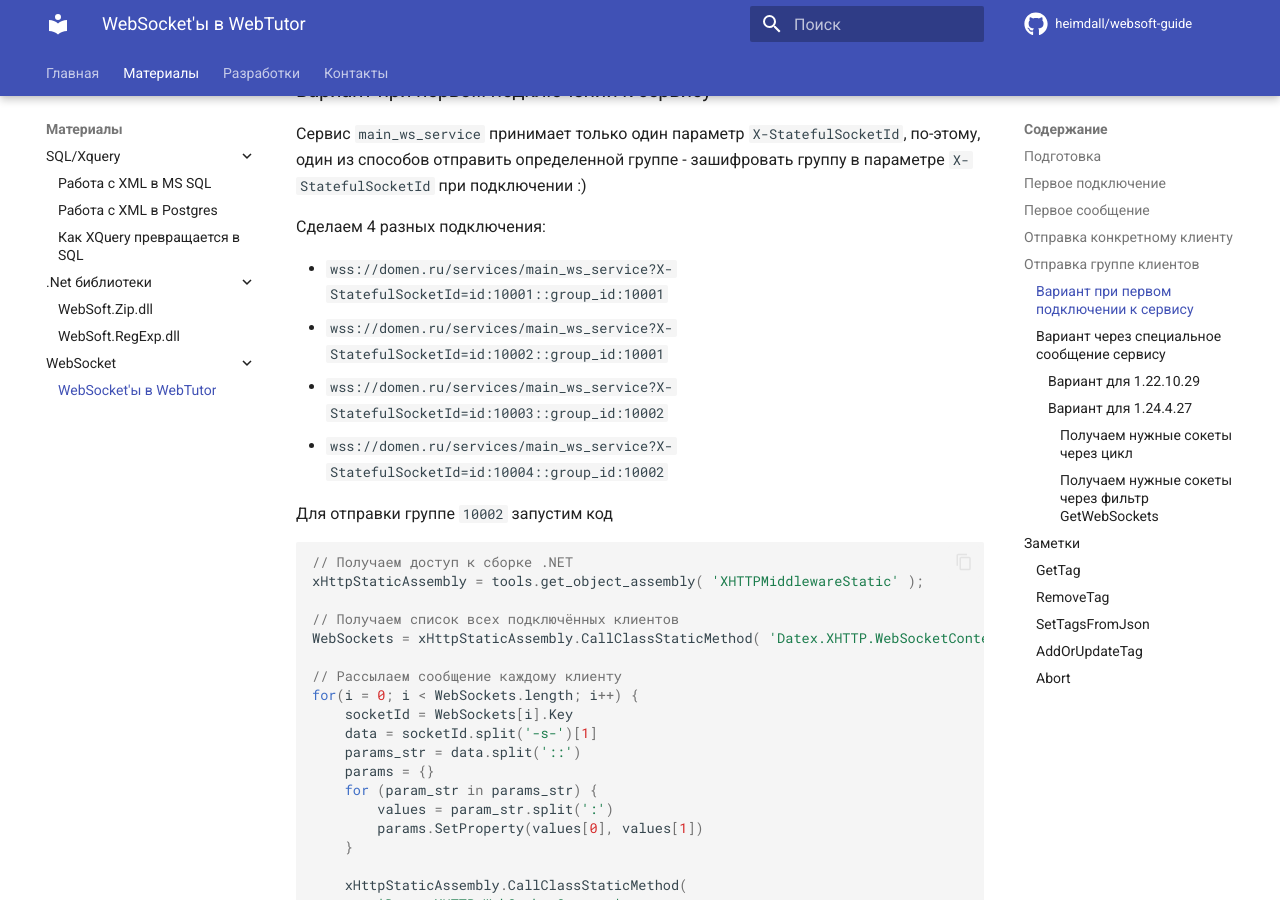
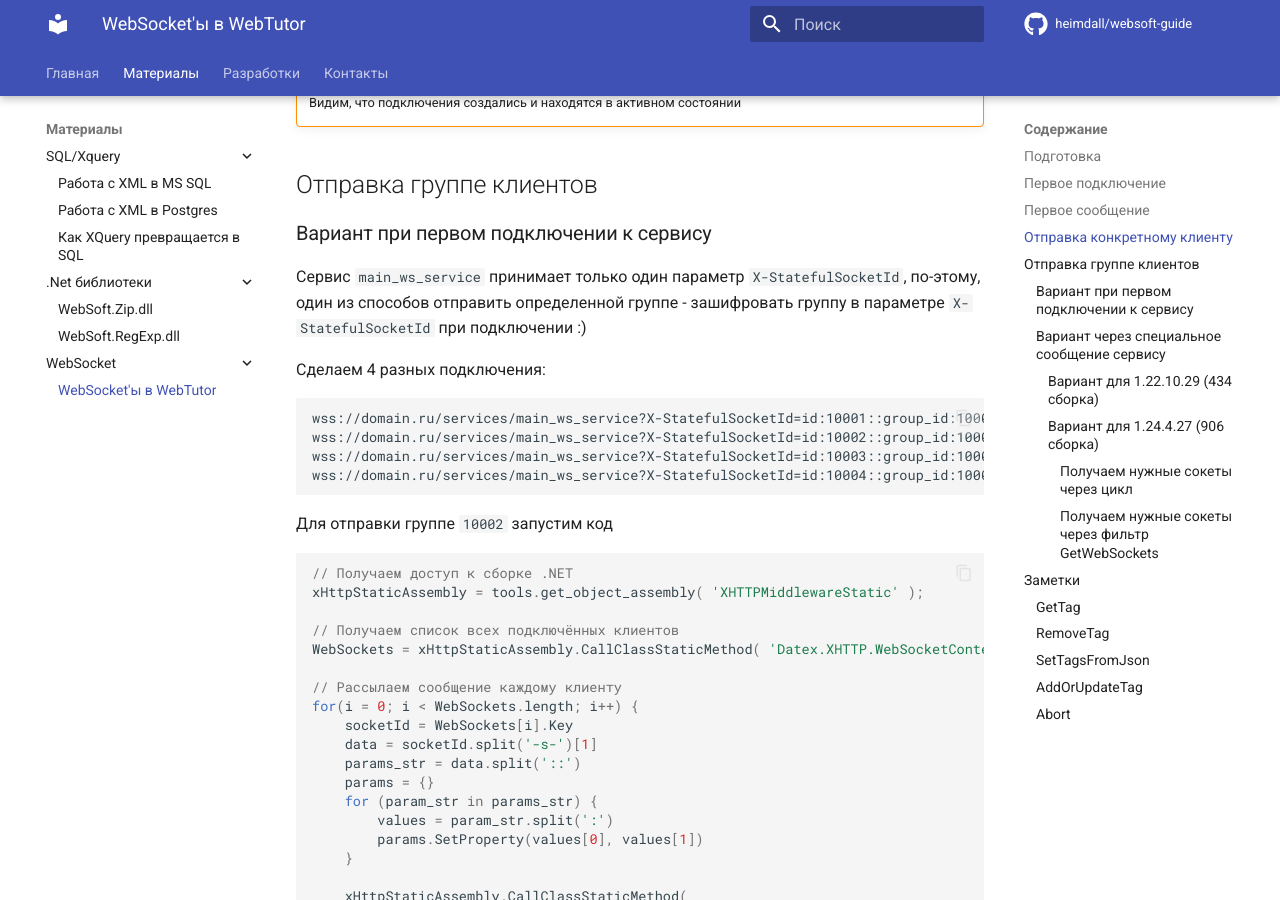
Before and after one commit to GaliFrey/websoft-guide, an MkDocs documentation site: the page built from docs/materials/websocket-tutorial/index.md, in a window 1280 px wide and 900 px high, scrolled down 9469 px. Built offline with MkDocs 1.6.1 and Material for MkDocs 9.7.7, drawn with Linux system fonts in a browser that asks for light colours; comment, search, counter and statistics services are not loaded; some of the changed text lies outside the part shown.

Commit message:
[1.10.3] Различные исправления
- исправил орфографию
- вынес некоторые ссылки со скринов в код
- добавил некоторые уточнения

````diff
--- a/docs/materials/websocket-tutorial/index.md
+++ b/docs/materials/websocket-tutorial/index.md
@@ -5,7 +5,10 @@
 
 Для тестирования WebSocket на клиенте будем использовать сгенерированную ИИ <a href="./ws-client/" target="_blank" rel="noopener">HTML страницу</a>. Создадим настраиваемый шаблон, скопируем туда код страницы и будем использовать её для тестирования.
 
-Ссылка на такой шаблон будет выглядеть так: `<протокол>://<адрес сервера>/_wt/doc_type/custom_web_template_id/<ID настраиваемого шаблона>`
+Ссылка на такой шаблон будет выглядеть так:
+```
+<протокол>://<адрес сервера>/_wt/doc_type/custom_web_template_id/<ID настраиваемого шаблона>
+```
 
 !!! warning "Важно"
 	Для подключения по `wss` необходим протокол `HTTPS`, для подключения по `ws` - `HTTP`. Если на DEV сервере нет сертификата, то для подключения используем `ws`, на проде обязательно используем `wss`
@@ -13,6 +16,10 @@
 ## Первое подключение
 
 Заходим на страницу тестирования, вводим в строку `URL WebSocket` адрес нашего DEV-сервера и жмем кнопку подключиться. При успешном подключении видим зеленый статус `🟢 CONNECTED`
+
+```
+wss://domain.ru/services/main_ws_service
+```
 
 ![](./img/1/first_connect.png)
 
@@ -84,6 +91,10 @@
 
 Чтобы указать нужный нам идентификатор, используется `GET` параметр `X-StatefulSocketId`. Этот параметр присваивает нашему соединению указанный идентификатор. Если повторно подключиться и указать тот же `X-StatefulSocketId`, сервер узнает тебя и свяжет новое соединение с тем же состоянием.
 
+```
+wss://domain.ru/services/main_ws_service?X-StatefulSocketId=123
+```
+
 Получим наш `socketId` и вернем его клиенту:
 ``` javascript
 xHttpStaticAssembly = tools.get_object_assembly( 'XHTTPMiddlewareStatic' );
@@ -140,10 +151,10 @@
 }
 ```
 
-{==*клиент без socketId*==}
+{==*клиент с socketId*==}
 ![](./img/3/broadcast_message.png)
 
-{==*клиент с socketId*==}
+{==*клиент без socketId*==}
 ![](./img/3/private_message.png)
 
 !!! warning "Важно"
@@ -165,11 +176,12 @@
 
 Сделаем 4 разных подключения:
 
-* `wss://domen.ru/services/main_ws_service?X-StatefulSocketId=id:10001::group_id:10001`
-* `wss://domen.ru/services/main_ws_service?X-StatefulSocketId=id:10002::group_id:10001`
-* `wss://domen.ru/services/main_ws_service?X-StatefulSocketId=id:10003::group_id:10002`
-* `wss://domen.ru/services/main_ws_service?X-StatefulSocketId=id:10004::group_id:10002`
-
+```
+wss://domain.ru/services/main_ws_service?X-StatefulSocketId=id:10001::group_id:10001
+wss://domain.ru/services/main_ws_service?X-StatefulSocketId=id:10002::group_id:10001
+wss://domain.ru/services/main_ws_service?X-StatefulSocketId=id:10003::group_id:10002
+wss://domain.ru/services/main_ws_service?X-StatefulSocketId=id:10004::group_id:10002
+```
 
 Для отправки группе `10002` запустим код
 
@@ -239,7 +251,7 @@
     Версия `Datex.XHTTP` в `WebSoft HCM Server  2022.1.3.906` **1.24.4.27**
 
 
-#### Вариант для 1.22.10.29
+#### Вариант для 1.22.10.29 (434 сборка)
 
 При отправке сообщения на сервер, вызывается функция `process`, которая парсит наше сообщение и отправляет в функцию `main_socket` библиотеки `libMain`
 
@@ -332,7 +344,7 @@
 ![](./img/5/group_message_invalid.png)
 
 
-#### Вариант для 1.24.4.27
+#### Вариант для 1.24.4.27 (906 сборка)
 
 При отправке сообщения на сервер, вызывается функция `process`, которая парсит наше сообщение и отправляет в функцию `main_socket` библиотеки `libMain`
 
@@ -441,9 +453,11 @@
 
 Создадим 3 подключения:
 
-* `ws://localhost:80/services/main_ws_service?X-StatefulSocketId=111`
-* `ws://localhost:80/services/main_ws_service?X-StatefulSocketId=222`
-* `ws://localhost:80/services/main_ws_service?X-StatefulSocketId=333`
+```
+ws://localhost:80/services/main_ws_service?X-StatefulSocketId=111
+ws://localhost:80/services/main_ws_service?X-StatefulSocketId=222
+ws://localhost:80/services/main_ws_service?X-StatefulSocketId=333
+```
 
 Для первых двух отправим сообщение на сервер
 
--- a/package.json
+++ b/package.json
@@ -1,6 +1,6 @@
 {
   "name": "websoft-guide",
-  "version": "1.10.2",
+  "version": "1.10.3",
   "description": "Материалы по платформе WebSoft",
   "license": "ISC",
   "author": "Zagoskin Vladislav",
````
Also changed, not shown: other parts of docs/materials/websocket-tutorial/index.md (+2 -2 lines).
